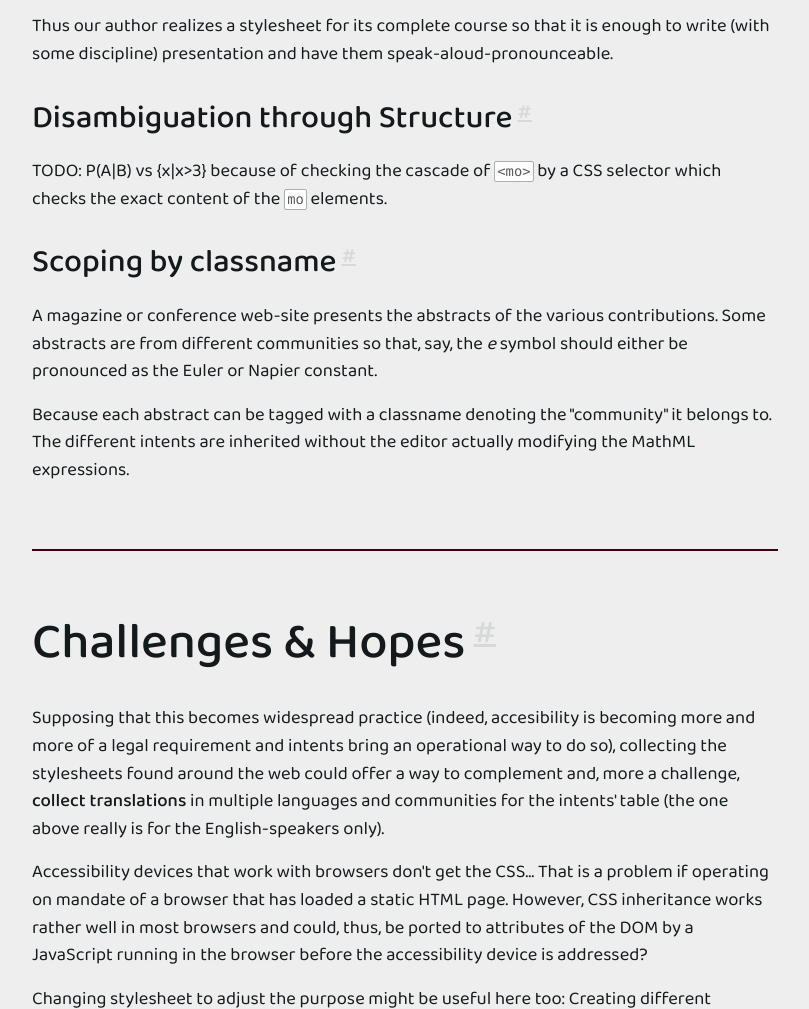
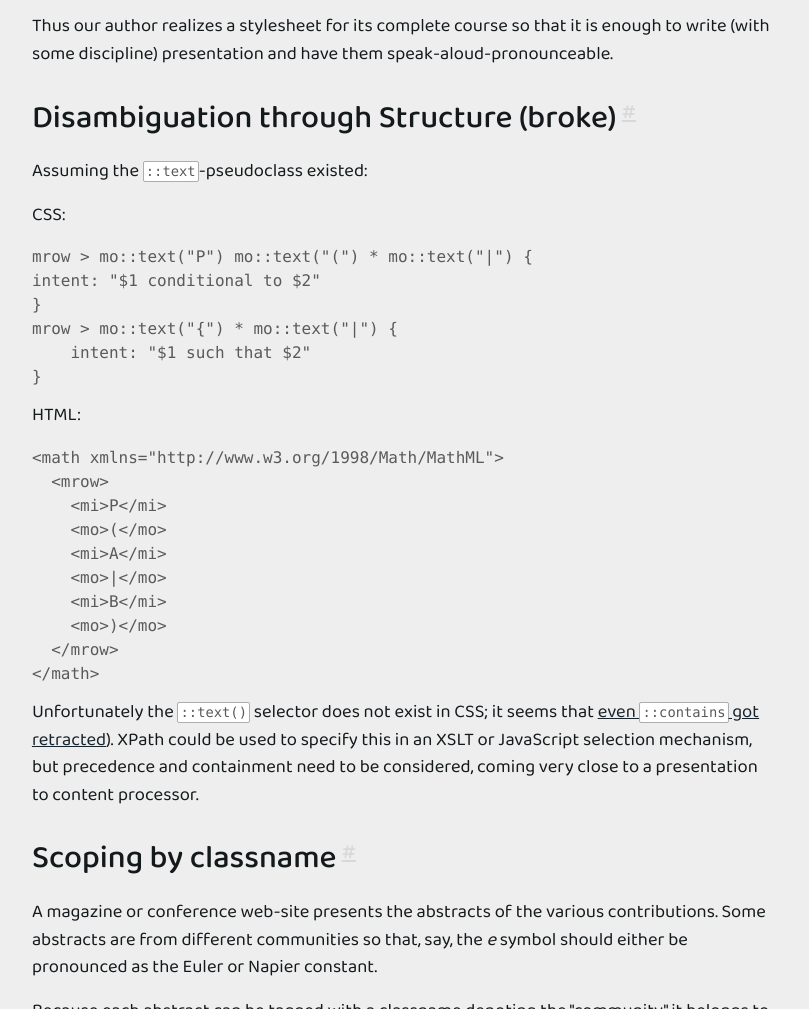
Before and after one commit to IUBH-Webanwendungen/mathmlmuses, an Eleventy site: page src/pages/intents-as-css-styles.md in a window 1280 px wide. Shown: the part 1893-2902 px from the top of the page, without its empty margins (235-1044 px from the left). Built offline with nearby package versions, Linux system fonts and the light colour scheme; Eleventy itself is replaced by a stand-in of ours; code samples lack their colours; files that its build step writes are made by us from their sources; what @11tyrocks/eleventy-plugin-social-images would draw is missing.

Commit message:
Attempt (failed) of coding selectors.

````diff
--- a/src/pages/intents-as-css-styles.md
+++ b/src/pages/intents-as-css-styles.md
@@ -59,10 +59,41 @@ is rather moderate and he holds a table of symbols at the start of his works any
 Thus our author realizes a stylesheet for its complete course so that
 it is enough to write (with some discipline) presentation and have them speak-aloud-pronounceable.
 
-### Disambiguation through Structure
+### Disambiguation through Structure (broke)
 
-TODO: P(A|B) vs {x|x>3} because of checking the cascade of `<mo>` by a CSS selector
-which checks the exact content of the `mo` elements.
+Assuming the ```::text```-pseudoclass existed:
+
+CSS:
+
+```css
+mrow > mo::text("P") mo::text("(") * mo::text("|") {
+intent: "$1 conditional to $2"
+}
+mrow > mo::text("{") * mo::text("|") {
+    intent: "$1 such that $2"
+}
+```
+
+HTML:
+
+```xml
+<math xmlns="http://www.w3.org/1998/Math/MathML">
+  <mrow>
+    <mi>P</mi>
+    <mo>(</mo>
+    <mi>A</mi>
+    <mo>|</mo>
+    <mi>B</mi>
+    <mo>)</mo>
+  </mrow>
+</math>
+```
+
+Unfortunately the ``::text()`` selector does not exist in CSS;
+it  seems that [even ``::contains`` got retracted](https://www.w3.org/TR/selectors-3/#content-selectors)).
+XPath could be used to specify this in an XSLT or JavaScript selection mechanism, but
+precedence and containment need to be considered, coming very close to a presentation to content processor.
+
 
 ### Scoping by classname
 
````
